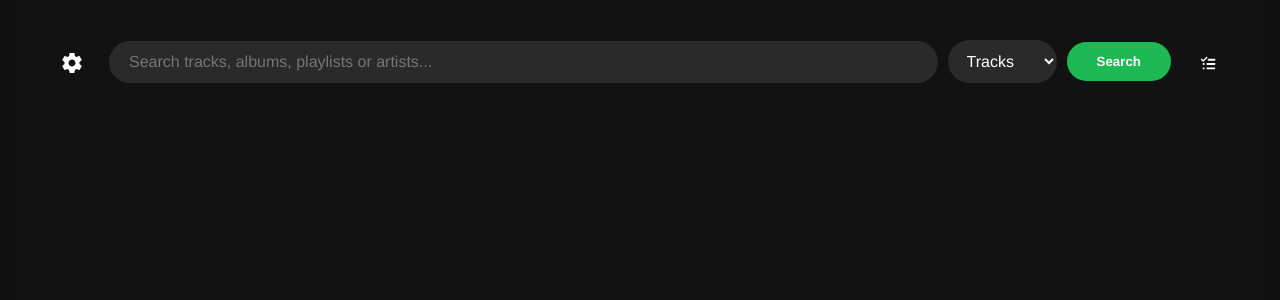
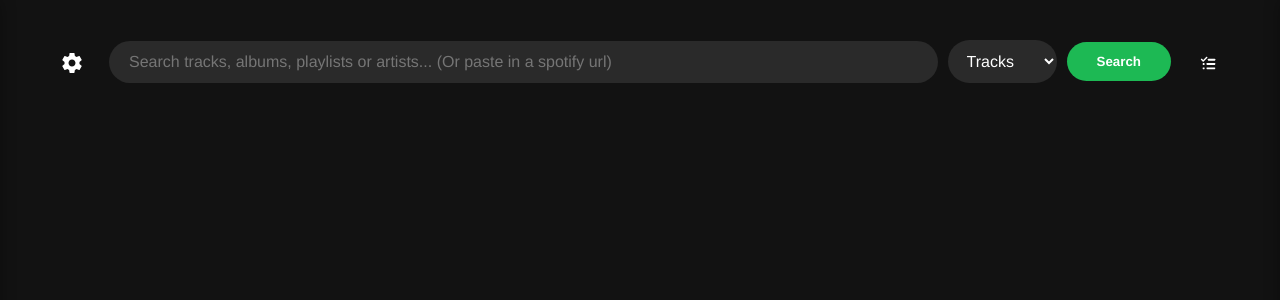
Before and after one commit to spotizerr-dev/spotizerr, a Flask app: page / in a window 1280 px wide. Shown: the top 300 px of the page. Run offline with Flask 3, Linux system fonts and the light colour scheme; data that the repository does not hold is empty.

Commit message:
added url specification

```diff
--- a/templates/index.html
+++ b/templates/index.html
@@ -84,7 +84,7 @@
       <button id="settingsIcon" class="settings-icon">
         <img src="{{ url_for('static', filename='images/settings.svg') }}" alt="Settings">
       </button>
-      <input type="text" class="search-input" placeholder="Search tracks, albums, playlists or artists..." id="searchInput">
+      <input type="text" class="search-input" placeholder="Search tracks, albums, playlists or artists... (Or paste in a spotify url)" id="searchInput">
       <select class="search-type" id="searchType">
         <option value="track">Tracks</option>
         <option value="album">Albums</option>
```
